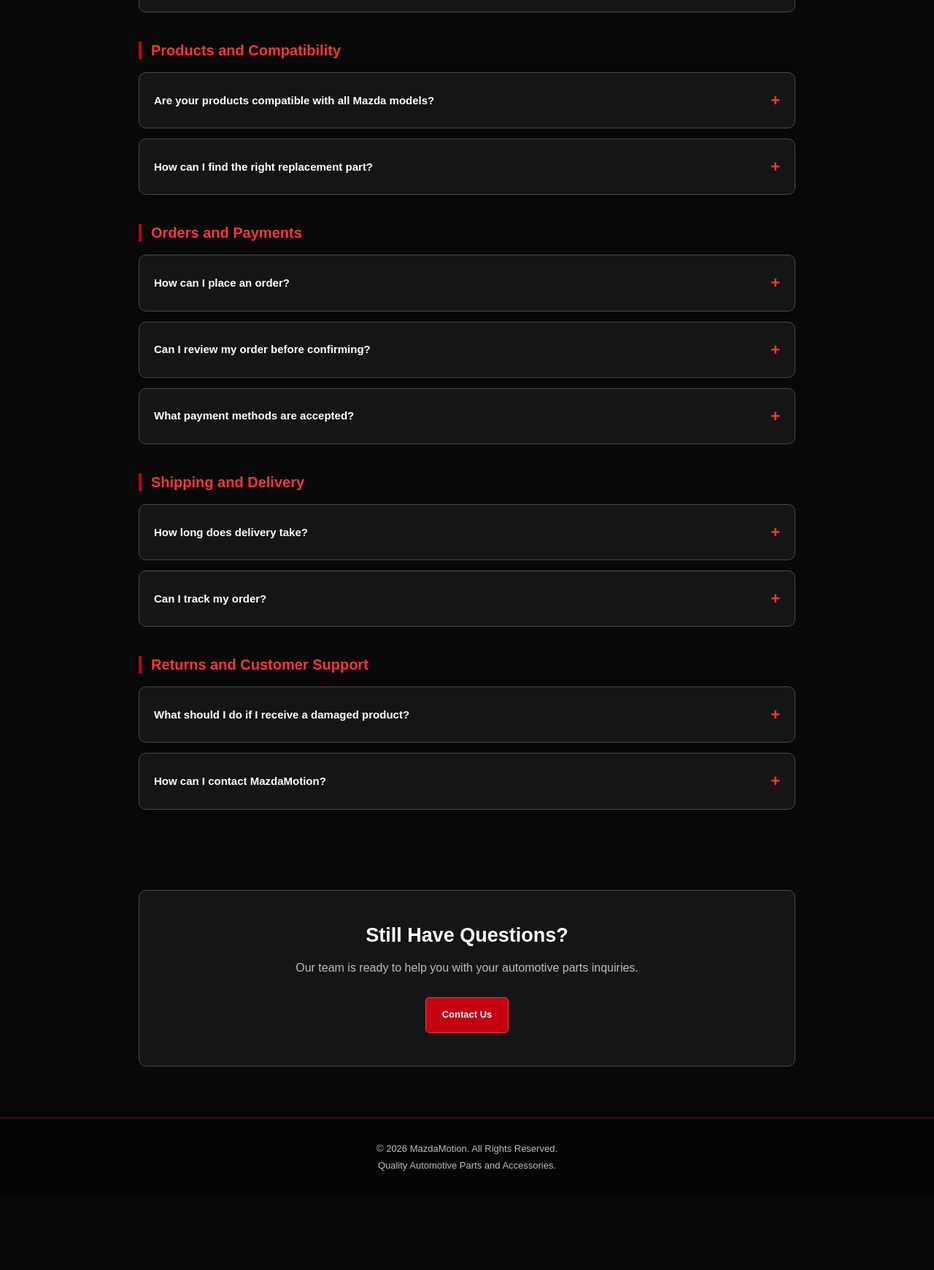
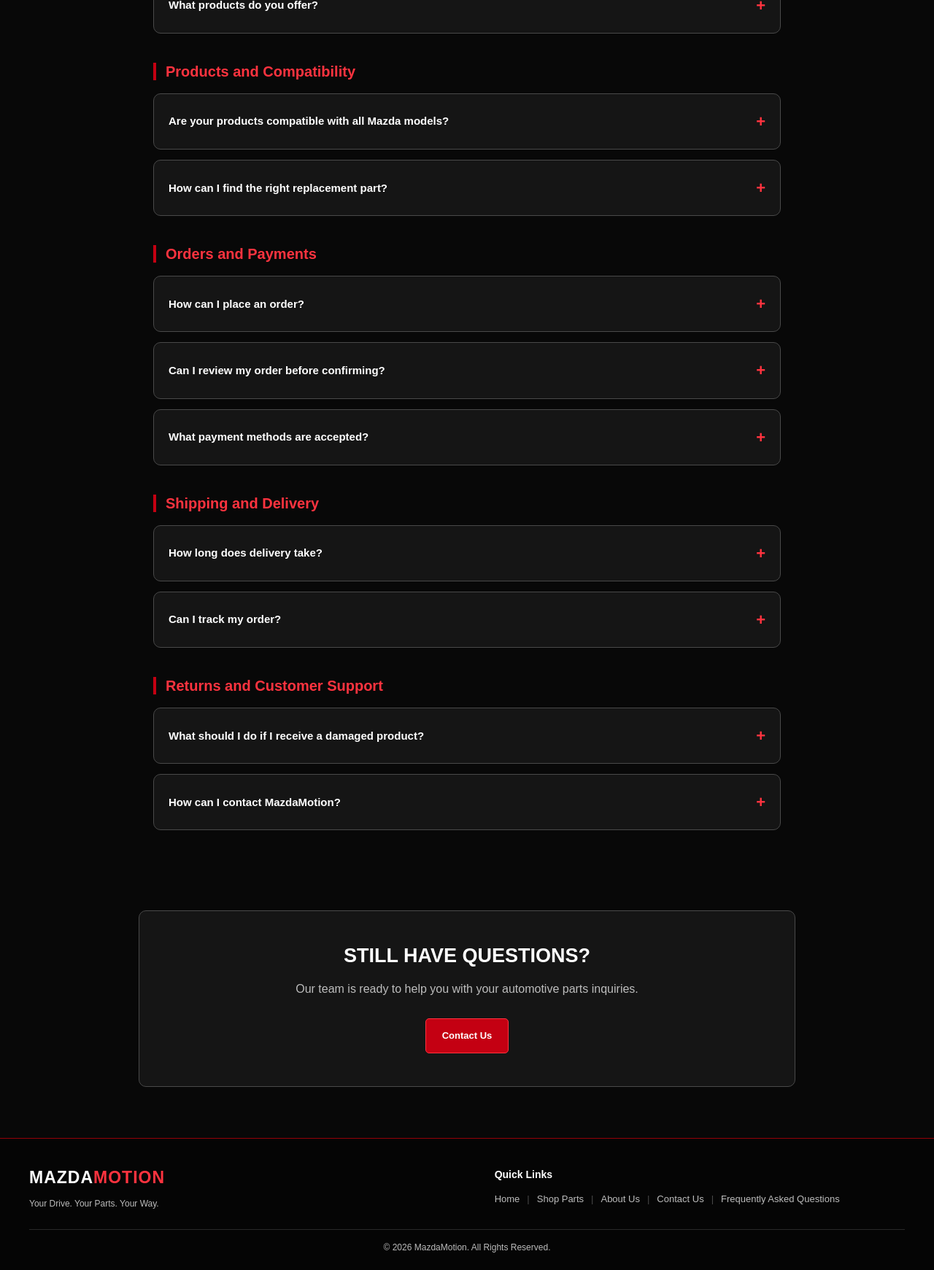
Before and after one commit to winfred001300/MazdaMotion, a plain HTML site: page Faq.html in a window 1280 px wide. Shown: the part 720-2461 px from the top of the page at 73% size. Before the commit the page ends 2359 px from the top, so only its background shows below. Drawn offline with Linux system fonts and the light colour scheme.

Commit message:
Update MazdaMotion website functionality and styling

```diff
--- a/Faq.html
+++ b/Faq.html
@@ -1,6 +1,5 @@
 <!DOCTYPE html>
 <html lang="en">
-
 <head>
     <meta charset="UTF-8">
     <meta name="viewport" content="width=device-width, initial-scale=1.0">
@@ -15,253 +14,465 @@
 
 <body>
 
-    <header class="header">
-        <nav class="navbar">
-            <a href="index.html" class="logo">Mazda<span>Motion</span></a>
+    <header class="site-header">
 
-            <ul class="nav-links">
-                <li><a href="index.html">Home</a></li>
-                <li><a href="Products.html">Products</a></li>
-                <li><a href="Contact Us.html">Contact</a></li>
-                <li><a href="Faq.html" class="active">FAQ</a></li>
-            </ul>
+        <div class="container header-content">
+
+            <a href="index.html" class="logo">
+                MAZDA<span>MOTION</span>
+            </a>
+
+            <nav class="main-nav" id="mainNav">
+
+                <a href="index.html">Home</a>
+                <a href="Products.html">Shop Parts</a>
+                <a href="About.html">About Us</a>
+                <a href="Contact Us.html">Contact Us</a>
+                <a href="Faq.html" class="active">FAQ</a>
+
             </nav>
+
+            <div class="header-actions">
+
+                <a href="Cart.html" class="cart-link">
+                    Cart (<span id="cartCount">0</span>)
+                </a>
+
+                <button class="menu-toggle" type="button"
+                    aria-label="Toggle navigation">
+                    ☰
+                </button>
+
+            </div>
+
+        </div>
+
     </header>
 
     <section class="page-hero">
-        <h1>Frequently Asked <span>Questions</span></h1>
+
+        <div class="container">
+
+            <p class="section-label">
+                MAZDAMOTION CUSTOMER SUPPORT
+            </p>
+
+            <h1>
+                FREQUENTLY ASKED <span>QUESTIONS.</span>
+            </h1>
+
             <p>
                 Have questions? We're here to help you understand
                 our products, ordering process, and services.
             </p>
+
+        </div>
+
     </section>
 
     <section class="faq-section">
 
+        <div class="container">
+
             <div class="section-heading">
-            <h2>How Can We <span>Help You?</span></h2>
-            <p>Browse our frequently asked questions below.</p>
+
+                <h2>
+                    How Can We <span>Help You?</span>
+                </h2>
+
+                <p>
+                    Browse our frequently asked questions below.
+                </p>
+
             </div>
 
             <div class="faq-category">
+
                 <h3>General Information</h3>
 
                 <div class="faq-item">
-                <button class="faq-question">
+
+                    <button class="faq-question" type="button">
+
                         What is MazdaMotion?
+
                         <span>+</span>
+
                     </button>
+
                     <div class="faq-answer">
+
                         <p>
                             MazdaMotion is an automotive parts and accessories
                             online store designed to help customers explore
                             and purchase automotive replacement parts.
                         </p>
-                </div>
+
                     </div>
 
+                </div>
+
+
                 <div class="faq-item">
-                <button class="faq-question">
+
+                    <button class="faq-question" type="button">
+
                         What products do you offer?
+
                         <span>+</span>
+
                     </button>
+
                     <div class="faq-answer">
+
                         <p>
                             We offer various automotive products, including
                             engine parts, suspension components, brake parts,
                             electrical components, and automotive accessories.
                         </p>
+
                     </div>
+
                 </div>
+
             </div>
 
             <div class="faq-category">
+
                 <h3>Products and Compatibility</h3>
 
                 <div class="faq-item">
-                <button class="faq-question">
+
+                    <button class="faq-question" type="button">
+
                         Are your products compatible with all Mazda models?
+
                         <span>+</span>
+
                     </button>
+
                     <div class="faq-answer">
+
                         <p>
                             Not all automotive parts fit every Mazda model.
                             Customers should verify the vehicle model, year,
                             and part specifications before purchasing.
                         </p>
-                </div>
+
                     </div>
 
+                </div>
+
+
                 <div class="faq-item">
-                <button class="faq-question">
+
+                    <button class="faq-question" type="button">
+
                         How can I find the right replacement part?
+
                         <span>+</span>
+
                     </button>
+
                     <div class="faq-answer">
+
                         <p>
                             Browse our product categories and review the
                             product descriptions and specifications.
                             You may also contact our support team for assistance.
                         </p>
+
                     </div>
+
                 </div>
+
             </div>
 
             <div class="faq-category">
+
                 <h3>Orders and Payments</h3>
 
                 <div class="faq-item">
-                <button class="faq-question">
+
+                    <button class="faq-question" type="button">
+
                         How can I place an order?
+
                         <span>+</span>
+
                     </button>
+
                     <div class="faq-answer">
+
                         <p>
                             Browse our products, add your selected items
                             to the shopping cart, review your order, and
                             proceed through the checkout process.
                         </p>
-                </div>
+
                     </div>
 
+                </div>
+
+
                 <div class="faq-item">
-                <button class="faq-question">
+
+                    <button class="faq-question" type="button">
+
                         Can I review my order before confirming?
+
                         <span>+</span>
+
                     </button>
+
                     <div class="faq-answer">
+
                         <p>
                             Yes. You can review your selected products
                             and quantities in your shopping cart before
                             confirming your order.
                         </p>
-                </div>
+
                     </div>
 
+                </div>
+
+
                 <div class="faq-item">
-                <button class="faq-question">
+
+                    <button class="faq-question" type="button">
+
                         What payment methods are accepted?
+
                         <span>+</span>
+
                     </button>
+
                     <div class="faq-answer">
+
                         <p>
                             Available payment methods depend on the
                             payment options implemented by MazdaMotion.
                             Please check the checkout page for the
                             available options.
                         </p>
+
                     </div>
+
                 </div>
+
             </div>
 
             <div class="faq-category">
+
                 <h3>Shipping and Delivery</h3>
 
                 <div class="faq-item">
-                <button class="faq-question">
+
+                    <button class="faq-question" type="button">
+
                         How long does delivery take?
+
                         <span>+</span>
+
                     </button>
+
                     <div class="faq-answer">
+
                         <p>
                             Delivery schedules may vary depending on
                             the customer's location, product availability,
                             and the selected delivery service.
                         </p>
-                </div>
+
                     </div>
 
+                </div>
+
+
                 <div class="faq-item">
-                <button class="faq-question">
+
+                    <button class="faq-question" type="button">
+
                         Can I track my order?
+
                         <span>+</span>
+
                     </button>
+
                     <div class="faq-answer">
+
                         <p>
                             Order tracking availability depends on the
                             order management and delivery features
                             provided by MazdaMotion.
                         </p>
+
                     </div>
+
                 </div>
+
             </div>
 
             <div class="faq-category">
+
                 <h3>Returns and Customer Support</h3>
 
                 <div class="faq-item">
-                <button class="faq-question">
+
+                    <button class="faq-question" type="button">
+
                         What should I do if I receive a damaged product?
+
                         <span>+</span>
+
                     </button>
+
                     <div class="faq-answer">
+
                         <p>
                             Contact our customer support team and provide
                             your order details along with a description
                             and photographs of the damaged product.
                         </p>
-                </div>
+
                     </div>
 
+                </div>
+
+
                 <div class="faq-item">
-                <button class="faq-question">
+
+                    <button class="faq-question" type="button">
+
                         How can I contact MazdaMotion?
+
                         <span>+</span>
+
                     </button>
+
                     <div class="faq-answer">
+
                         <p>
-                        Visit our Contact page to find the available
+                            Visit our Contact Us page to find the available
                             communication channels and send us your inquiry.
                         </p>
+
                     </div>
+
                 </div>
+
+            </div>
+
         </div>
 
     </section>
 
     <section class="faq-contact">
-        <h2>Still Have <span>Questions?</span></h2>
+
+        <div class="container">
+
+            <h2>
+                STILL HAVE <span>QUESTIONS?</span>
+            </h2>
 
             <p>
                 Our team is ready to help you with your automotive
                 parts inquiries.
             </p>
 
-        <a href="Contact Us.html" class="btn">Contact Us</a>
+            <a href="Contact Us.html" class="btn">
+                Contact Us
+            </a>
+
+        </div>
+
     </section>
 
-    <footer class="footer">
-        <p>&copy; 2026 MazdaMotion. All Rights Reserved.</p>
-        <p>Quality Automotive Parts and Accessories.</p>
+    <footer class="site-footer">
+
+        <div class="container footer-content">
+
+            <div class="footer-brand">
+
+                <a href="index.html" class="logo">
+                    MAZDA<span>MOTION</span>
+                </a>
+
+                <p>
+                    Your Drive. Your Parts. Your Way.
+                </p>
+
+            </div>
+
+            <div class="footer-links">
+
+                <h3>Quick Links</h3>
+
+                <a href="index.html">Home</a>
+                <a href="Products.html">Shop Parts</a>
+                <a href="About.html">About Us</a>
+                <a href="Contact Us.html">Contact Us</a>
+                <a href="Faq.html">Frequently Asked Questions</a>
+
+            </div>
+
+        </div>
+
+
+        <div class="container footer-bottom">
+
+            <p>
+                &copy; 2026 MazdaMotion. All Rights Reserved.
+            </p>
+
+        </div>
+
     </footer>
 
+
+    <script src="Script.js"></script>
+
     <script>
+
         const faqQuestions = document.querySelectorAll(".faq-question");
 
         faqQuestions.forEach(question => {
+
             question.addEventListener("click", () => {
 
                 const answer = question.nextElementSibling;
+
                 const icon = question.querySelector("span");
 
                 const isOpen = answer.classList.contains("active");
 
                 document.querySelectorAll(".faq-answer").forEach(item => {
+
                     item.classList.remove("active");
+
                 });
 
                 document.querySelectorAll(".faq-question span").forEach(item => {
+
                     item.textContent = "+";
+
                 });
 
                 if (!isOpen) {
+
                     answer.classList.add("active");
+
                     icon.textContent = "−";
+
                 }
 
             });
+
         });
+
     </script>
 
 </body>
+
 </html>
--- a/Styles.css
+++ b/Styles.css
@@ -2023,6 +2023,7 @@ h3 {
     color: var(--color-muted);
 }
 
+/* FOOTER */
 .footer {
     background: #050505;
     border-top: 1px solid var(--color-primary-dark);
@@ -2038,7 +2039,7 @@ h3 {
 
 .site-footer {
     background: #050505;
-    padding: 35px 0;
+    padding: 35px 0 20px;
     border-top: 1px solid var(--color-primary-dark);
 }
 
@@ -2046,7 +2047,17 @@ h3 {
     display: flex;
     align-items: center;
     justify-content: space-between;
-    gap: 20px;
+    flex-wrap: wrap;
+    gap: 25px;
+}
+
+.footer-brand {
+    max-width: 300px;
+}
+
+.footer-brand .logo {
+    display: inline-block;
+    margin-bottom: 8px;
 }
 
 .footer-content p {
@@ -2054,6 +2065,48 @@ h3 {
     font-size: 12px;
 }
 
+.footer-links {
+    display: flex;
+    align-items: center;
+    flex-wrap: wrap;
+    gap: 10px;
+}
+
+.footer-links h3 {
+    flex-basis: 100%;
+    font-size: 14px;
+    margin-bottom: 5px;
+}
+
+.footer-links a {
+    color: var(--color-muted);
+    font-size: 13px;
+    transition: color var(--transition);
+}
+
+.footer-links a + a::before {
+    content: "|";
+    color: var(--color-border);
+    margin-right: 10px;
+}
+
+.footer-links a:hover {
+    color: var(--color-primary-light);
+}
+
+.footer-bottom {
+    margin-top: 25px;
+    padding-top: 15px;
+    border-top: 1px solid #292929;
+    text-align: center;
+}
+
+.footer-bottom p {
+    color: var(--color-muted);
+    font-size: 12px;
+}
+
+/* RESPONSIVE DESIGN */
 @media (max-width: 1000px) {
 
     .header-content {
@@ -2243,6 +2296,10 @@ h3 {
         flex-direction: column;
     }
 
+    .footer-links {
+        justify-content: flex-start;
+    }
+
     .shop-toolbar {
         flex-direction: column;
     }
```
Also changed, not shown: About.html (+2 -3 lines), Cart.html (+0 -3 lines), Checkout.html (+1 -7 lines), Contact Us.html (+32 -23 lines), OrderConfirmation.html (+1 -1 lines), Product-details.html (+1 -3 lines), Products.html (+2 -3 lines), index.html (+2 -3 lines). Lines whose indentation alone changed are shown as unchanged.
